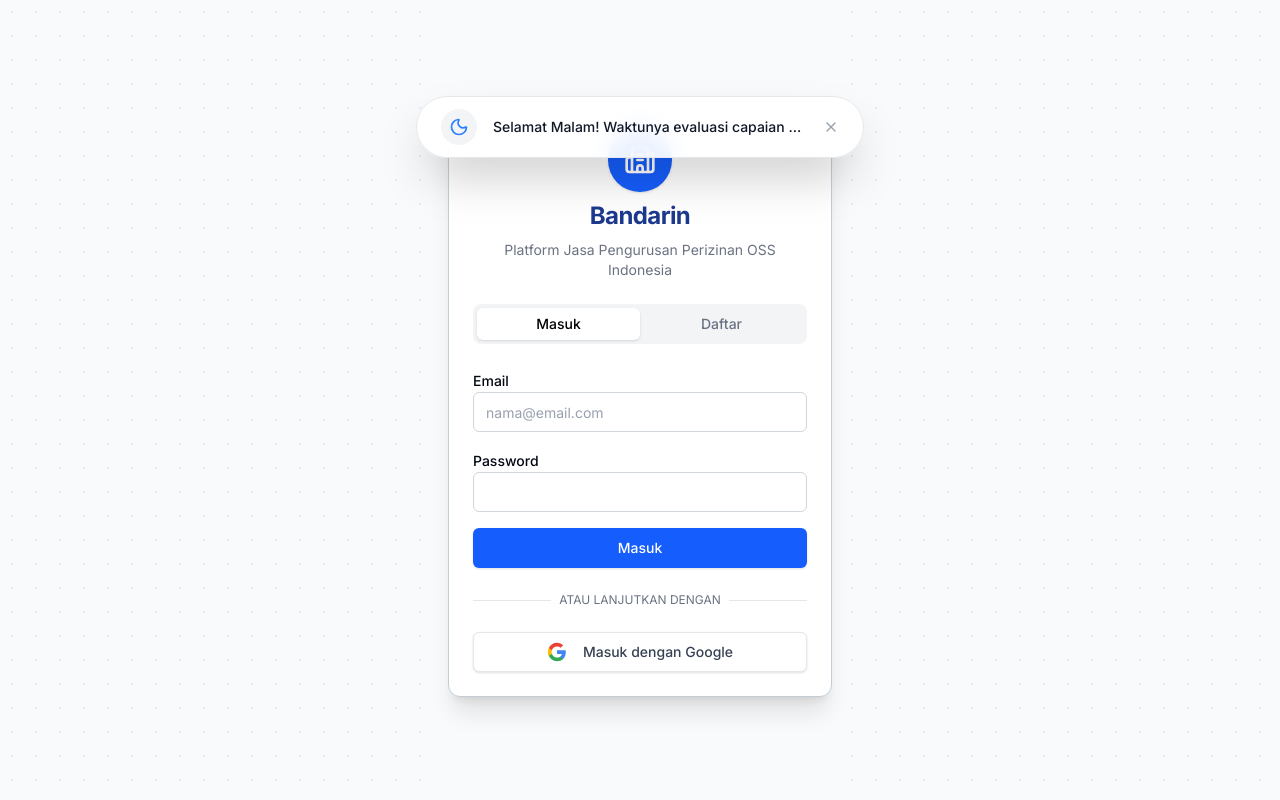
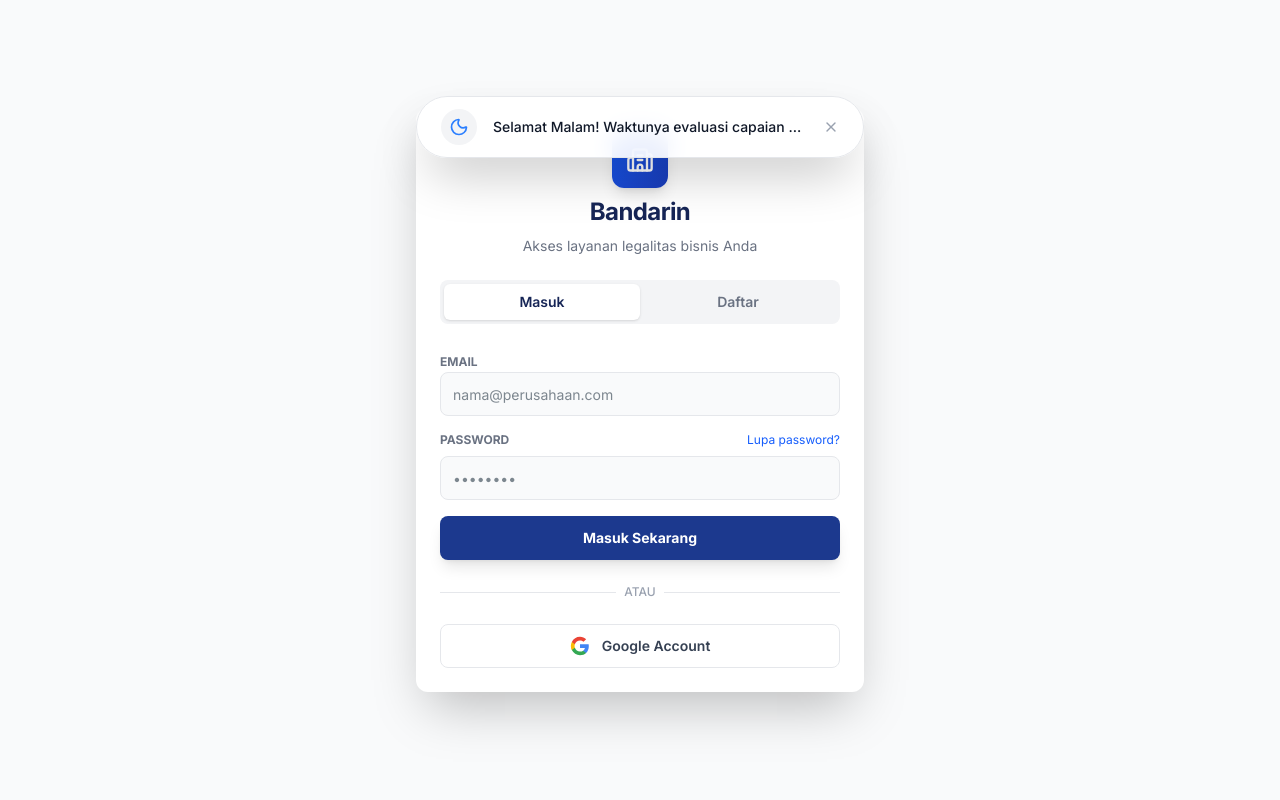
Before and after one commit to bandarjayasejahtera/bandarin_app, a Next.js app: page /login in a window 1280 px wide. Built offline with nearby package versions, Linux system fonts and the light colour scheme.

Commit message:
redep10
red10

```diff
--- a/app/login/page.tsx
+++ b/app/login/page.tsx
@@ -1,24 +1,11 @@
-// 👇 Perhatikan bagian akhir: ganti 'auth-form' jadi 'login-form'
-import { AuthForm } from "@/components/auth/auth-form";
-import { Building2 } from "lucide-react";
+import { AuthForm } from "@/components/auth/auth-form"; // Pastikan pakai Named Import { AuthForm }
 
 export default function LoginPage() {
   return (
-    <div className="flex min-h-screen w-full items-center justify-center bg-gray-50 relative overflow-hidden">
-
-      {/* Background Pattern */}
-      <div className="absolute inset-0 z-0 opacity-40"
-           style={{ backgroundImage: 'radial-gradient(#cbd5e1 1px, transparent 1px)', backgroundSize: '24px 24px' }}>
-      </div>
-
-      {/* Container Form */}
-      <div className="relative z-10 w-full max-w-md px-4">
+    // Wrapper background agar form login berada di tengah layar
+    <div className="flex min-h-screen items-center justify-center bg-gray-50 p-4 dark:bg-slate-900">
+      <div className="w-full max-w-md">
         <AuthForm />
-      </div>
-
-      {/* Footer Copyright */}
-      <div className="absolute bottom-4 text-xs text-gray-400">
-        © 2026 Bandarin App. Secure Login.
       </div>
     </div>
   );
--- a/components/auth/auth-form.tsx
+++ b/components/auth/auth-form.tsx
@@ -2,55 +2,60 @@
 
 import { useState, useActionState } from 'react'
 import { loginAction, loginWithGoogle } from '@/actions/auth-actions'
-import { Building2, Loader2 } from 'lucide-react'
+import { Building2, Loader2, X } from 'lucide-react'
 
-export function AuthForm() {
-  // State untuk Tab (Masuk vs Daftar)
+// [!code ++] Tambahkan prop onClose
+export function AuthForm({ onClose }: { onClose?: () => void }) {
   const [activeTab, setActiveTab] = useState<'signin' | 'signup'>('signin')
-
-  // State untuk Form Action
   const [state, action, isPending] = useActionState(loginAction, null)
 
   return (
-    <div className="flex min-h-screen items-center justify-center bg-gray-50 p-4">
+    // [!code change] Hapus min-h-screen dan bg-gray-50. Gunakan w-full relative.
+    <div className="w-full bg-white rounded-xl shadow-2xl overflow-hidden relative">
 
-      {/* CARD CONTAINER */}
-      <div className="w-full max-w-md rounded-xl border bg-white text-gray-950 shadow-xl">
+      {/* [!code ++] Tombol Close (Hanya muncul jika onClose ada/mode popup) */}
+      {onClose && (
+        <button
+          onClick={onClose}
+          className="absolute top-4 right-4 p-1 rounded-full text-gray-400 hover:bg-gray-100 hover:text-gray-600 transition-colors z-10"
+        >
+          <X className="w-5 h-5" />
+        </button>
+      )}
 
       {/* HEADER: LOGO & JUDUL */}
-        <div className="flex flex-col p-6 space-y-2 text-center">
-          <div className="mx-auto w-16 h-16 bg-blue-600 rounded-full flex items-center justify-center mb-2 shadow-sm">
-            {/* Icon Building */}
-            <Building2 className="w-8 h-8 text-white" />
+      <div className="flex flex-col p-6 pb-2 text-center space-y-2">
+        <div className="mx-auto w-14 h-14 bg-gradient-to-br from-blue-600 to-blue-800 rounded-xl flex items-center justify-center shadow-lg mb-2">
+          <Building2 className="w-7 h-7 text-white" />
         </div>
-          <div className="tracking-tight text-2xl font-bold text-blue-900">
+        <div className="tracking-tight text-2xl font-bold text-blue-950">
           Bandarin
         </div>
-          <div className="text-sm text-gray-500">
-            Platform Jasa Pengurusan Perizinan OSS Indonesia
-          </div>
+        <p className="text-sm text-gray-500">
+          Akses layanan legalitas bisnis Anda
+        </p>
       </div>
 
-        <div className="p-6 pt-0">
+      <div className="p-6 pt-4">
 
-          {/* TAB SWITCHER (MASUK / DAFTAR) */}
-          <div className="grid w-full grid-cols-2 h-10 items-center justify-center rounded-lg bg-gray-100 p-1 text-gray-500 mb-6">
+        {/* TAB SWITCHER */}
+        <div className="grid w-full grid-cols-2 h-11 items-center justify-center rounded-lg bg-gray-100 p-1 text-gray-500 mb-6">
           <button
             onClick={() => setActiveTab('signin')}
-              className={`inline-flex items-center justify-center whitespace-nowrap rounded-md px-3 py-1.5 text-sm font-medium transition-all focus:outline-none ${
+            className={`inline-flex items-center justify-center whitespace-nowrap rounded-md px-3 py-2 text-sm font-semibold transition-all focus:outline-none ${
               activeTab === 'signin'
-                  ? 'bg-white text-black shadow'
-                  : 'hover:bg-gray-200/50'
+                ? 'bg-white text-blue-950 shadow-sm'
+                : 'hover:bg-gray-200/50 hover:text-gray-700'
             }`}
           >
             Masuk
           </button>
           <button
             onClick={() => setActiveTab('signup')}
-              className={`inline-flex items-center justify-center whitespace-nowrap rounded-md px-3 py-1.5 text-sm font-medium transition-all focus:outline-none ${
+            className={`inline-flex items-center justify-center whitespace-nowrap rounded-md px-3 py-2 text-sm font-semibold transition-all focus:outline-none ${
               activeTab === 'signup'
-                  ? 'bg-white text-black shadow'
-                  : 'hover:bg-gray-200/50'
+                ? 'bg-white text-blue-950 shadow-sm'
+                : 'hover:bg-gray-200/50 hover:text-gray-700'
             }`}
           >
             Daftar
@@ -59,44 +64,39 @@
 
         {/* FORM AREA */}
         {activeTab === 'signin' ? (
-            /* --- FORM MASUK --- */
-            <form action={action} className="space-y-4 animate-in fade-in zoom-in duration-300">
-              <div className="space-y-2">
-                <label className="text-sm font-medium leading-none" htmlFor="email">
-                  Email
-                </label>
+          <form action={action} className="space-y-4 animate-in fade-in slide-in-from-bottom-2 duration-300">
+            <div className="space-y-2 text-left">
+              <label className="text-xs font-bold uppercase text-gray-500" htmlFor="email">Email</label>
               <input
                 id="email"
                 name="email"
                 type="email"
                 required
-                  placeholder="nama@email.com"
-                  className="flex h-10 w-full rounded-md border border-gray-300 bg-transparent px-3 py-2 text-sm placeholder:text-gray-400 focus:outline-none focus:ring-2 focus:ring-blue-600 focus:border-transparent disabled:cursor-not-allowed disabled:opacity-50"
+                placeholder="nama@perusahaan.com"
+                className="flex h-11 w-full rounded-lg border border-gray-200 bg-gray-50 px-3 py-2 text-sm outline-none transition-all focus:bg-white focus:border-blue-500 focus:ring-4 focus:ring-blue-500/10"
               />
-                {state?.errors?.email && (
-                  <p className="text-red-500 text-xs">{state.errors.email[0]}</p>
-                )}
+              {state?.errors?.email && <p className="text-red-500 text-xs">{state.errors.email[0]}</p>}
             </div>
 
-              <div className="space-y-2">
-                <label className="text-sm font-medium leading-none" htmlFor="password">
-                  Password
-                </label>
+            <div className="space-y-2 text-left">
+              <div className="flex justify-between items-center">
+                <label className="text-xs font-bold uppercase text-gray-500" htmlFor="password">Password</label>
+                <a href="#" className="text-xs text-blue-600 hover:underline">Lupa password?</a>
+              </div>
               <input
                 id="password"
                 name="password"
                 type="password"
                 required
-                  className="flex h-10 w-full rounded-md border border-gray-300 bg-transparent px-3 py-2 text-sm placeholder:text-gray-400 focus:outline-none focus:ring-2 focus:ring-blue-600 focus:border-transparent disabled:cursor-not-allowed disabled:opacity-50"
+                placeholder="••••••••"
+                className="flex h-11 w-full rounded-lg border border-gray-200 bg-gray-50 px-3 py-2 text-sm outline-none transition-all focus:bg-white focus:border-blue-500 focus:ring-4 focus:ring-blue-500/10"
               />
-                 {state?.errors?.password && (
-                  <p className="text-red-500 text-xs">{state.errors.password[0]}</p>
-                )}
+               {state?.errors?.password && <p className="text-red-500 text-xs">{state.errors.password[0]}</p>}
             </div>
 
-              {/* Error Global */}
             {state?.message && (
-                <div className="bg-red-50 text-red-500 text-sm p-2 rounded text-center">
+              <div className="bg-red-50 text-red-600 text-sm p-3 rounded-lg border border-red-100 flex items-center gap-2">
+                <span className="w-1.5 h-1.5 rounded-full bg-red-600"></span>
                 {state.message}
               </div>
             )}
@@ -104,59 +104,51 @@
             <button
               type="submit"
               disabled={isPending}
-                className="inline-flex items-center justify-center gap-2 whitespace-nowrap rounded-md text-sm font-medium transition-colors focus-visible:outline-none focus-visible:ring-1 focus-visible:ring-ring disabled:pointer-events-none disabled:opacity-50 shadow h-10 px-4 py-2 w-full bg-blue-600 hover:bg-blue-700 text-white"
+              className="inline-flex items-center justify-center gap-2 rounded-lg text-sm font-bold transition-all h-11 px-4 w-full bg-blue-900 hover:bg-blue-800 text-white shadow-lg hover:shadow-xl hover:-translate-y-0.5 disabled:opacity-70 disabled:cursor-not-allowed"
             >
-                {isPending ? <Loader2 className="animate-spin w-4 h-4" /> : "Masuk"}
+              {isPending ? <Loader2 className="animate-spin w-4 h-4" /> : "Masuk Sekarang"}
             </button>
           </form>
         ) : (
-            /* --- FORM DAFTAR (Placeholder UI) --- */
-            <div className="space-y-4 animate-in fade-in zoom-in duration-300">
-               <div className="space-y-2">
-                <label className="text-sm font-medium leading-none">Nama Lengkap</label>
-                <input type="text" className="flex h-10 w-full rounded-md border border-gray-300 bg-transparent px-3 py-2 text-sm focus:outline-none focus:ring-2 focus:ring-blue-600" />
+          <div className="space-y-4 animate-in fade-in slide-in-from-bottom-2 duration-300">
+             <div className="space-y-2 text-left">
+              <label className="text-xs font-bold uppercase text-gray-500">Nama Lengkap</label>
+              <input type="text" className="flex h-11 w-full rounded-lg border border-gray-200 bg-gray-50 px-3 py-2 text-sm outline-none focus:bg-white focus:border-blue-500" placeholder="Nama Anda" />
             </div>
-              <div className="space-y-2">
-                <label className="text-sm font-medium leading-none">Email</label>
-                <input type="email" className="flex h-10 w-full rounded-md border border-gray-300 bg-transparent px-3 py-2 text-sm focus:outline-none focus:ring-2 focus:ring-blue-600" />
+            <div className="space-y-2 text-left">
+              <label className="text-xs font-bold uppercase text-gray-500">Email</label>
+              <input type="email" className="flex h-11 w-full rounded-lg border border-gray-200 bg-gray-50 px-3 py-2 text-sm outline-none focus:bg-white focus:border-blue-500" placeholder="nama@email.com" />
             </div>
-              <div className="space-y-2">
-                <label className="text-sm font-medium leading-none">Password</label>
-                <input type="password" className="flex h-10 w-full rounded-md border border-gray-300 bg-transparent px-3 py-2 text-sm focus:outline-none focus:ring-2 focus:ring-blue-600" />
+            <div className="space-y-2 text-left">
+              <label className="text-xs font-bold uppercase text-gray-500">Password</label>
+              <input type="password" className="flex h-11 w-full rounded-lg border border-gray-200 bg-gray-50 px-3 py-2 text-sm outline-none focus:bg-white focus:border-blue-500" placeholder="Buat password" />
             </div>
-              <button disabled className="w-full h-10 bg-gray-300 text-gray-500 rounded-md text-sm font-medium cursor-not-allowed">
-                Fitur Daftar Segera Hadir
+            <button type="button" className="w-full h-11 bg-blue-900 text-white rounded-lg text-sm font-bold shadow-lg hover:bg-blue-800">
+              Buat Akun Baru
             </button>
           </div>
         )}
 
-          {/* DIVIDER */}
         <div className="relative my-6">
-            <div className="absolute inset-0 flex items-center">
-              <span className="w-full border-t border-gray-200" />
-            </div>
-            <div className="relative flex justify-center text-xs uppercase">
-              <span className="bg-white px-2 text-gray-500">Atau lanjutkan dengan</span>
-            </div>
+          <div className="absolute inset-0 flex items-center"><span className="w-full border-t border-gray-200" /></div>
+          <div className="relative flex justify-center text-xs font-medium uppercase"><span className="bg-white px-2 text-gray-400">Atau</span></div>
         </div>
 
-          {/* GOOGLE BUTTON */}
         <button
           onClick={() => loginWithGoogle()}
           type="button"
-            className="inline-flex items-center justify-center gap-2 whitespace-nowrap rounded-md text-sm font-medium transition-colors focus-visible:outline-none focus-visible:ring-1 focus-visible:ring-ring disabled:pointer-events-none disabled:opacity-50 border border-gray-200 bg-white shadow-sm hover:bg-gray-50 h-10 px-4 py-2 w-full text-gray-700"
+          className="inline-flex items-center justify-center gap-3 rounded-lg text-sm font-semibold transition-colors border border-gray-200 bg-white hover:bg-gray-50 h-11 px-4 w-full text-gray-700"
         >
-            <svg className="w-5 h-5 mr-2" viewBox="0 0 24 24">
+          <svg className="w-5 h-5" viewBox="0 0 24 24">
             <path fill="#4285F4" d="M22.56 12.25c0-.78-.07-1.53-.2-2.25H12v4.26h5.92c-.26 1.37-1.04 2.53-2.21 3.31v2.77h3.57c2.08-1.92 3.28-4.74 3.28-8.09z" />
             <path fill="#34A853" d="M12 23c2.97 0 5.46-.98 7.28-2.66l-3.57-2.77c-.98.66-2.23 1.06-3.71 1.06-2.86 0-5.29-1.93-6.16-4.53H2.18v2.84C3.99 20.53 7.7 23 12 23z" />
             <path fill="#FBBC05" d="M5.84 14.09c-.22-.66-.35-1.36-.35-2.09s.13-1.43.35-2.09V7.07H2.18C1.43 8.55 1 10.22 1 12s.43 3.45 1.18 4.93l2.85-2.22.81-.62z" />
             <path fill="#EA4335" d="M12 5.38c1.62 0 3.06.56 4.21 1.64l3.15-3.15C17.45 2.09 14.97 1 12 1 7.7 1 3.99 3.47 2.18 7.07l3.66 2.84c.87-2.6 3.3-4.53 6.16-4.53z" />
           </svg>
-            Masuk dengan Google
+          Google Account
         </button>
 
       </div>
     </div>
-    </div>
   )
 }
```
Lines whose indentation alone changed are shown as unchanged.
